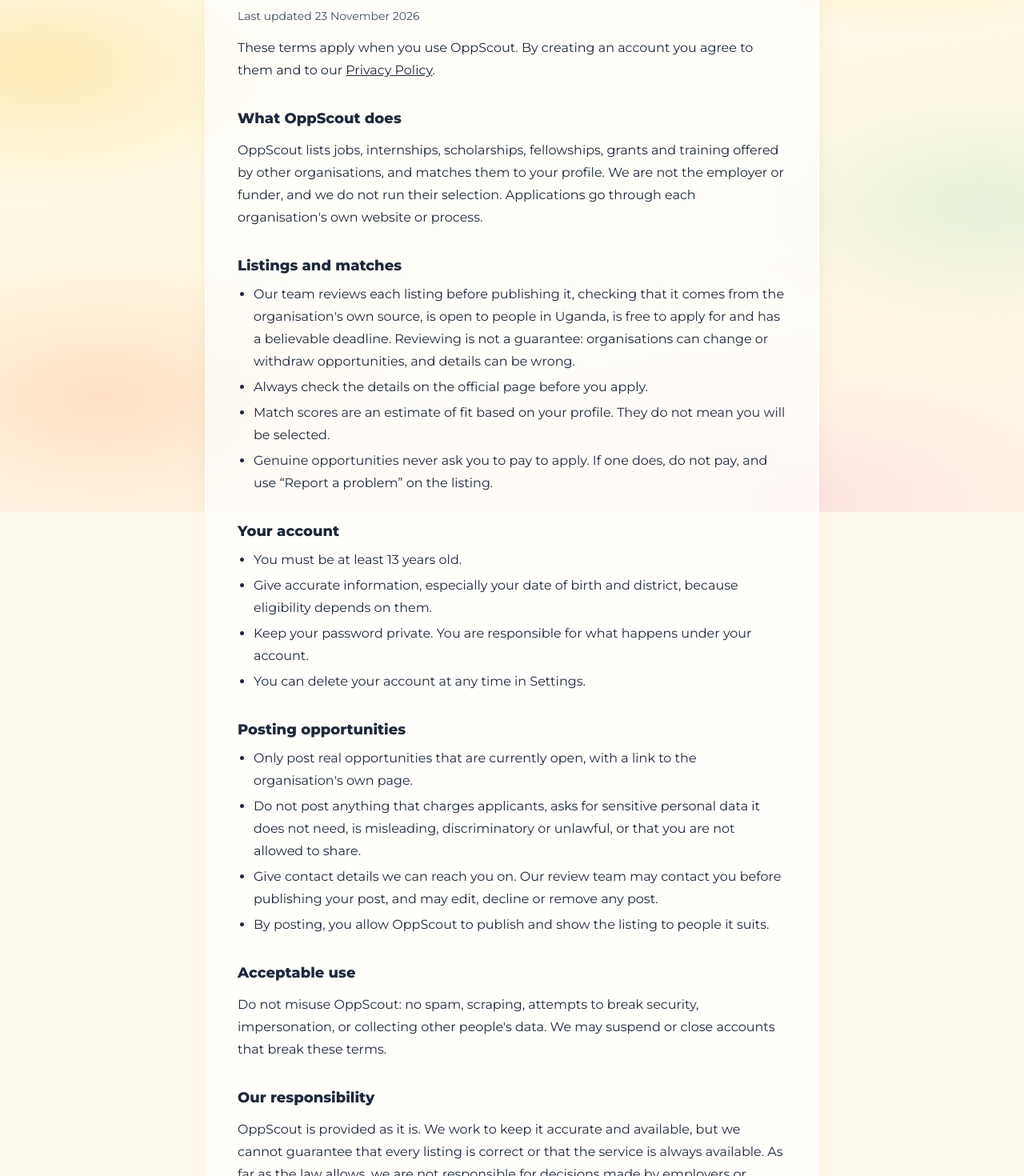
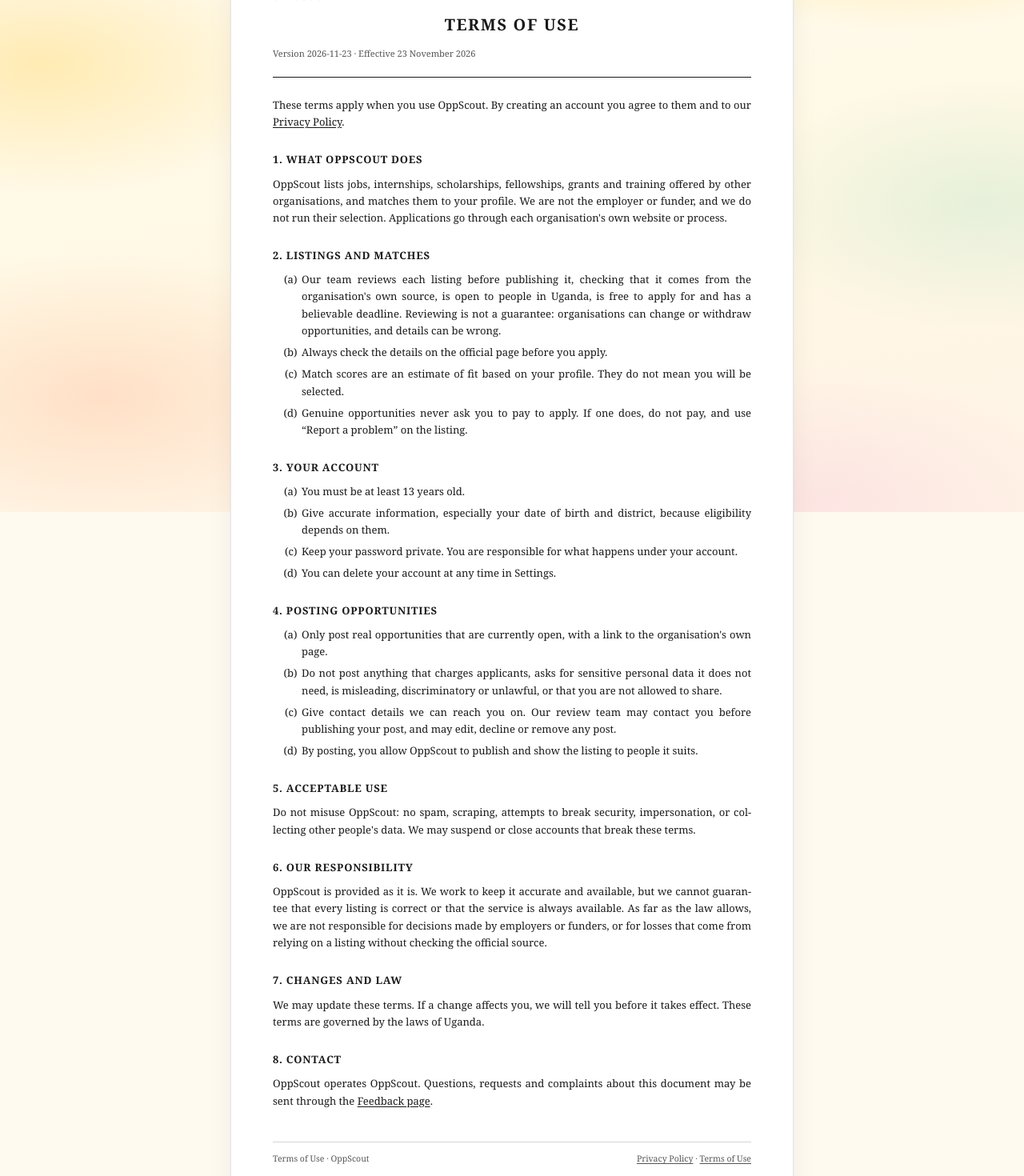
Before and after one commit to Hamba69/OPPSCOUT, a Next.js app: page /terms in a window 1280 px wide. Shown: the part 160-1630 px from the top of the page at 80% size. Built offline with nearby package versions, Linux system fonts and the light colour scheme.

Commit message:
Privacy Policy and Terms styled as formal documents

```diff
--- a/src/app/globals.css
+++ b/src/app/globals.css
@@ -474,3 +474,24 @@ h1.hero-title, .greeting h1, .briefing-greeting { hyphens: manual; -webkit-hyphe
   .orb-breathing, .orb-working, .briefing-orb .orb-ripple, .rise { animation: none; }
   .matching-track > div, .matching-step { transition: none; }
 }
+
+/* Privacy Policy and Terms of Use: set as a formal document, not an app screen. */
+.legal-sheet { padding: 1.5rem .75rem 3rem; }
+.legal-doc { max-width: 44rem; margin: 0 auto; padding: 3rem 3.25rem; background: #fff; color: #1a1a1a; border: 1px solid rgb(30 41 59 / .12); box-shadow: 0 1px 2px rgb(30 41 59 / .06), 0 12px 32px rgb(30 41 59 / .06);
+  font-family: Georgia, "Times New Roman", Times, serif; font-size: 13px; line-height: 1.65; counter-reset: clause; }
+@media (max-width: 639px) { .legal-doc { padding: 2rem 1.25rem; font-size: 12.5px; } }
+.legal-doc-head { text-align: center; border-bottom: 1px solid #1a1a1a; padding-bottom: 1.25rem; margin-bottom: 1.5rem; }
+.legal-doc-party { margin: 0; font-size: 11px; letter-spacing: .18em; text-transform: uppercase; color: #444; }
+.legal-doc h1 { margin: .5rem 0 0 !important; font-family: inherit; font-size: 20px !important; font-weight: 700 !important; letter-spacing: .08em; text-transform: uppercase; text-align: center !important; color: #1a1a1a; }
+.legal-doc-meta { margin: .5rem 0 0; font-size: 11px; color: #555; }
+.legal-doc h2 { counter-increment: clause; margin: 1.6rem 0 .4rem; font-family: inherit; font-size: 13px; font-weight: 700; letter-spacing: .06em; text-transform: uppercase; color: #1a1a1a; }
+.legal-doc h2::before { content: counter(clause) ". "; }
+.legal-doc p { margin: .55rem 0 0; text-align: justify; hyphens: auto; }
+.legal-doc > p:first-of-type { margin-top: 0; }
+.legal-doc ul { margin: .5rem 0 0; padding-left: 2.25rem; list-style: none; counter-reset: point; }
+.legal-doc li { position: relative; margin-top: .35rem; text-align: justify; counter-increment: point; }
+.legal-doc li::before { content: "(" counter(point, lower-alpha) ")"; position: absolute; left: -2.25rem; width: 1.9rem; text-align: right; }
+.legal-doc strong { font-weight: 700; }
+.legal-doc a { color: inherit; text-decoration: underline; text-underline-offset: 2px; }
+.legal-doc-foot { display: flex; flex-wrap: wrap; justify-content: space-between; gap: .5rem; margin-top: 2.5rem; padding-top: .75rem; border-top: 1px solid rgb(30 41 59 / .2); font-size: 10.5px; color: #555; }
+@media print { .legal-sheet { padding: 0; } .legal-doc { border: 0; box-shadow: none; padding: 0; } }
--- a/src/components/legal-page.tsx
+++ b/src/components/legal-page.tsx
@@ -2,16 +2,26 @@ import Link from "next/link";
 
 import { LEGAL } from "@/config/legal";
 
-/** Shared layout and contact line for the Privacy Policy and Terms. */
+/**
+ * Shared layout for the Privacy Policy and Terms of Use, set as a formal document rather than app screens:
+ * a plain page, small serif type, numbered clauses and lettered sub-points (styled by .legal-doc in
+ * globals.css). Each <h2> becomes a numbered clause; each list item becomes (a), (b), (c).
+ */
 export function LegalPage({ title, children }: { title: string; children: React.ReactNode }): React.JSX.Element {
-  return <main className="page-shell animate-in">
-    <article className="surface mx-auto max-w-3xl !px-6 !py-8 sm:!px-10 [&_h2]:mt-8 [&_h2]:text-lg [&_h2]:font-extrabold [&_h2]:text-ink [&_li]:mt-1 [&_p]:mt-3 [&_p]:leading-7 [&_p]:text-ink [&_ul]:mt-2 [&_ul]:list-disc [&_ul]:pl-5 [&_ul]:leading-7 [&_ul]:text-ink">
-      <h1 className="!m-0 !text-left !text-3xl !font-extrabold text-ink">{title}</h1>
-      <p className="!mt-2 text-sm !text-navy">Last updated {LEGAL.updated}</p>
+  return <main className="legal-sheet">
+    <article className="legal-doc">
+      <header className="legal-doc-head">
+        <p className="legal-doc-party">{LEGAL.entity}</p>
+        <h1>{title}</h1>
+        <p className="legal-doc-meta">Version {LEGAL.termsVersion} · Effective {LEGAL.updated}</p>
+      </header>
       {children}
-      <h2>Contact us</h2>
-      <p>{LEGAL.entity} runs OppScout.{LEGAL.postalAddress ? ` Our address is ${LEGAL.postalAddress}.` : ""} {LEGAL.privacyEmail ? <>Email <a className="font-semibold underline" href={`mailto:${LEGAL.privacyEmail}`}>{LEGAL.privacyEmail}</a></> : <>Use our <Link className="font-semibold underline" href="/feedback">Feedback page</Link></>} for questions, requests or complaints about this page.</p>
-      <p className="text-sm !text-navy">See also: <Link className="underline" href="/privacy">Privacy Policy</Link> · <Link className="underline" href="/terms">Terms of Use</Link></p>
+      <h2>Contact</h2>
+      <p>{LEGAL.entity} operates OppScout.{LEGAL.postalAddress ? ` Its address is ${LEGAL.postalAddress}.` : ""} Questions, requests and complaints about this document may be sent {LEGAL.privacyEmail ? <>by email to <a href={`mailto:${LEGAL.privacyEmail}`}>{LEGAL.privacyEmail}</a></> : <>through the <Link href="/feedback">Feedback page</Link></>}.</p>
+      <footer className="legal-doc-foot">
+        <span>{title} · {LEGAL.entity}</span>
+        <span><Link href="/privacy">Privacy Policy</Link> · <Link href="/terms">Terms of Use</Link></span>
+      </footer>
     </article>
   </main>;
 }
```
